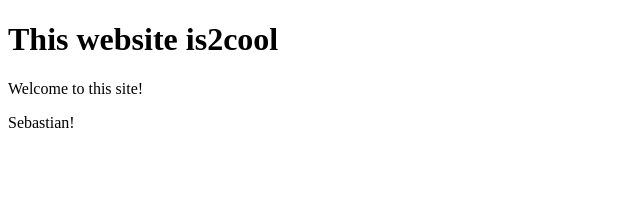
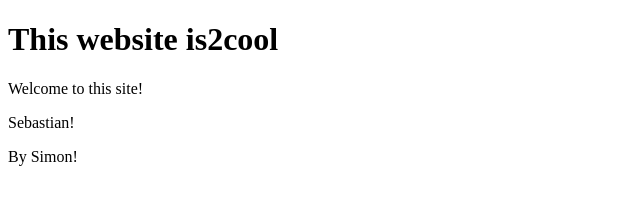
Before and after one commit to ZabatorXXX/Automationsramverk_SimonM, a plain HTML site: page website/index.html in a window 1280 px wide. Shown: the full height of the page, 0-640 px from the left. Drawn offline with Linux system fonts and the light colour scheme.

Commit message:
LOL
2cool

```diff
--- a/website/index.html
+++ b/website/index.html
@@ -10,5 +10,6 @@
     <h1>This website is2cool</h1>
     <p>Welcome to this site!</p>
     <p>Sebastian!</p>
+    <p>By Simon!</p>
 </body>
 </html>
```
